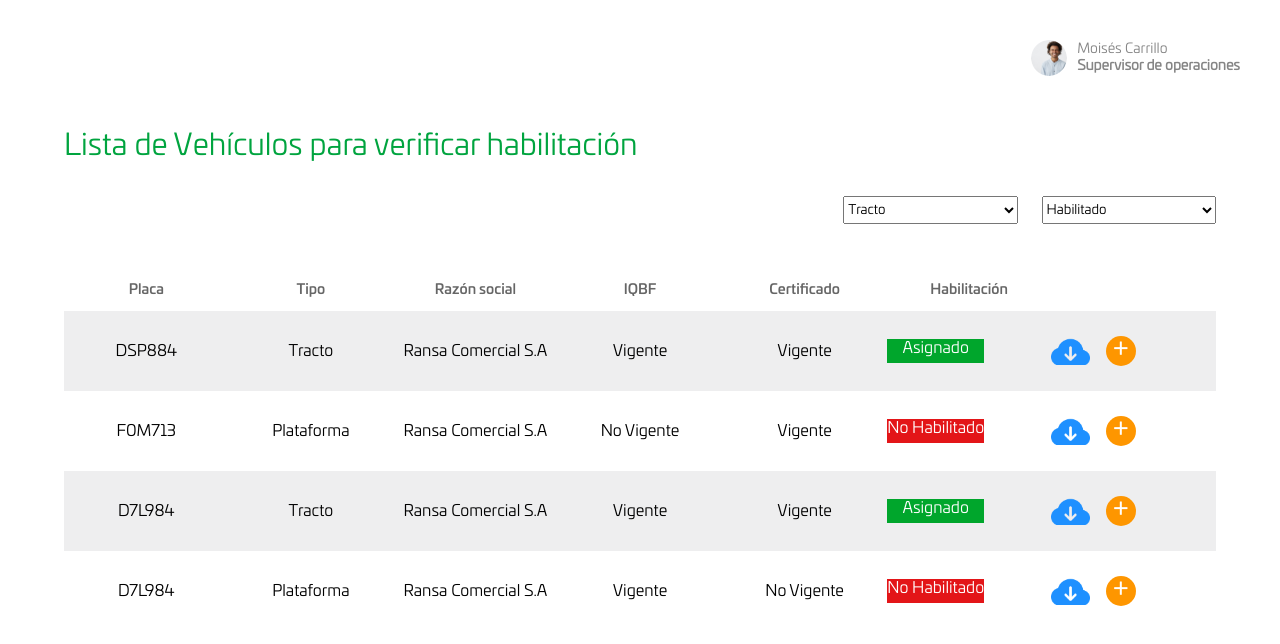
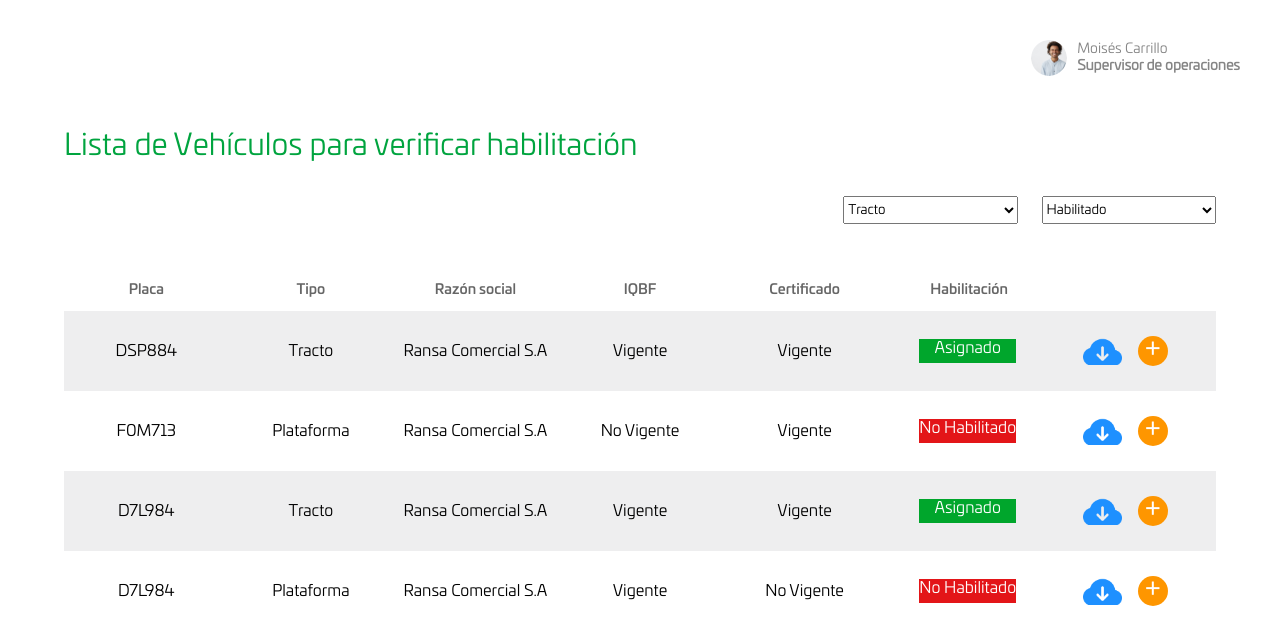
Before and after one commit to argierincon/Ransa-Talent-Fest, a React app: page /habilitacion-unidades in a window 1280 px wide. Shown: the top 644 px of the page. Built offline with nearby package versions, Linux system fonts and the light colour scheme.

Commit message:
corrigiendo detalles

```diff
--- a/src/Views/driveEnablement/DriveEnablement.jsx
+++ b/src/Views/driveEnablement/DriveEnablement.jsx
@@ -44,8 +44,8 @@ const DriveEnablement = () => (
           <p>Ransa Comercial S.A</p>
           <p>Vigente</p>
           <p>Vigente</p>
-          <TrafficLightRequest clase="solicitud-asignada" estado="Asignado" />
-          <div className="status-ver-mas">
+          <TrafficLightRequest clase="solicitud-asignada margin-left-2rem" estado="Asignado" />
+          <div className="status-ver-mas margin-left-2rem">
             <img className="descargar" src={descargar} alt="Descargar" />
             <div className="ver-mas">
               <p>+</p>
@@ -59,10 +59,10 @@ const DriveEnablement = () => (
           <p>No Vigente</p>
           <p>Vigente</p>
           <TrafficLightRequest
-            clase="solicitud-fallida"
+            clase="solicitud-fallida margin-left-2rem"
             estado="No Habilitado"
           />
-          <div className="status-ver-mas">
+          <div className="status-ver-mas margin-left-2rem">
             <img className="descargar" src={descargar} alt="Descargar" />
             <div className="ver-mas">
               <p>+</p>
@@ -75,8 +75,8 @@ const DriveEnablement = () => (
           <p>Ransa Comercial S.A</p>
           <p>Vigente</p>
           <p>Vigente</p>
-          <TrafficLightRequest clase="solicitud-asignada" estado="Asignado" />
-          <div className="status-ver-mas">
+          <TrafficLightRequest clase="solicitud-asignada margin-left-2rem" estado="Asignado" />
+          <div className="status-ver-mas margin-left-2rem">
             <img className="descargar" src={descargar} alt="Descargar" />
             <div className="ver-mas">
               <p>+</p>
@@ -90,10 +90,10 @@ const DriveEnablement = () => (
           <p>Vigente</p>
           <p>No Vigente</p>
           <TrafficLightRequest
-            clase="solicitud-fallida"
+            clase="solicitud-fallida margin-left-2rem"
             estado="No Habilitado"
           />
-          <div className="status-ver-mas">
+          <div className="status-ver-mas margin-left-2rem">
             <img className="descargar" src={descargar} alt="Descargar" />
             <div className="ver-mas">
               <p>+</p>
--- a/src/Views/driveEnablement/DriveEnablement.scss
+++ b/src/Views/driveEnablement/DriveEnablement.scss
@@ -75,3 +75,7 @@
   width: 2.4rem;
   margin-right: 1rem;
 }
+
+.margin-left-2rem {
+  margin-left: 2rem;
+}
```
